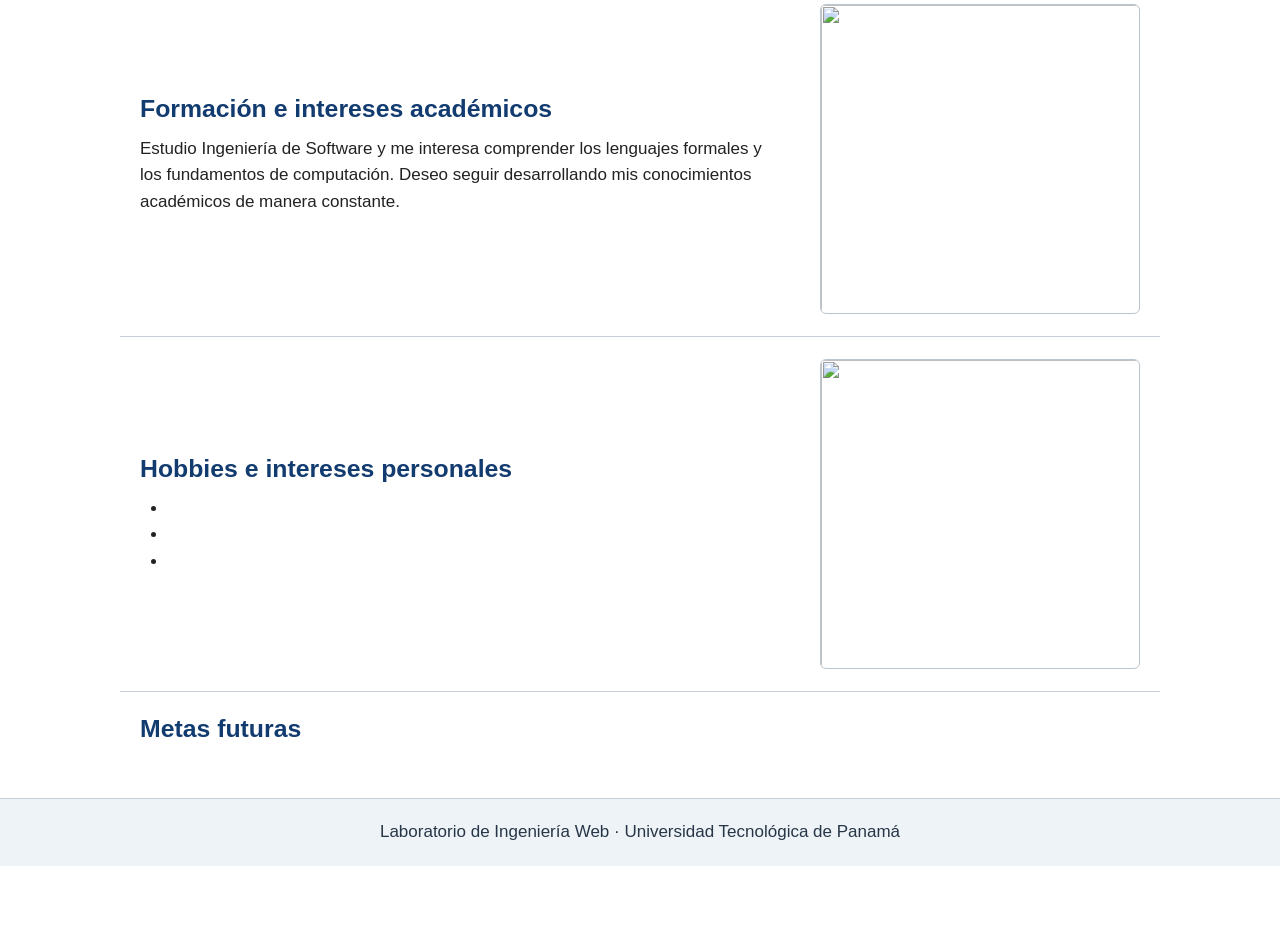
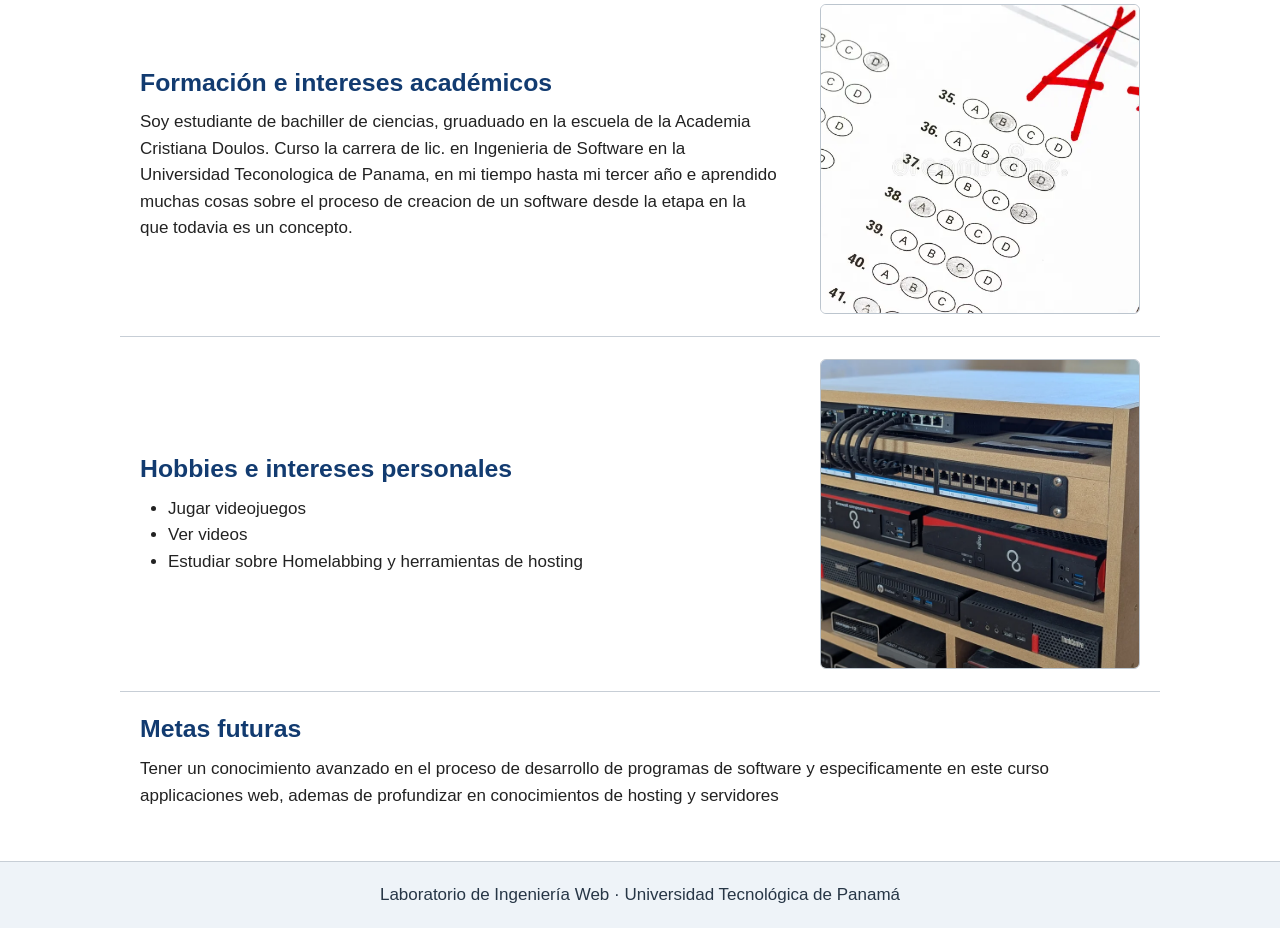
Before and after one commit to YooDoo1/Lab-ING-WEB, a plain HTML site: page laboratorio1_iweb/biografia2.html in a window 1280 px wide. Shown: the part 550-1478 px from the top of the page. Before the commit the page ends 1416 px from the top, so only its background shows below. Drawn offline with Linux system fonts and the light colour scheme.

Commit message:
Actualizacion de informacion de Biografia Dp

```diff
--- a/laboratorio1_iweb/biografia2.html
+++ b/laboratorio1_iweb/biografia2.html
@@ -37,10 +37,10 @@
             <section class="seccion-biografia seccion-con-imagen">
                 <div class="texto-seccion">
                     <h2>Formación e intereses académicos</h2>
-                    <p>Estudio Ingeniería de Software y me interesa comprender los lenguajes formales y los fundamentos de computación. Deseo seguir desarrollando mis conocimientos académicos de manera constante.</p>
+                    <p>Soy estudiante de bachiller de ciencias, gruaduado en la escuela de la Academia Cristiana Doulos. Curso la carrera de lic. en Ingenieria de Software en la Universidad Teconologica de Panama, en mi tiempo hasta mi tercer año e aprendido muchas cosas sobre el proceso de creacion de un software desde la etapa en la que todavia es un concepto.</p>
                 </div>
                 <figure class="imagen-tematica">
-                    <img src="img/"
+                    <img src="img/Exam.webp"
                          alt="">
                 </figure>
             </section>
@@ -50,20 +50,20 @@
                     <h2>Hobbies e intereses personales</h2>
                     <p></p>
                     <ul class="lista-intereses">
-                        <li></li>
-                        <li></li>
-                        <li></li>
+                        <li>Jugar videojuegos</li>
+                        <li>Ver videos</li>
+                        <li>Estudiar sobre Homelabbing y herramientas de hosting</li>
                     </ul>
                 </div>
                 <figure class="imagen-tematica">
-                    <img src="img/"
+                    <img src="img/homelabb.webp"
                          alt="">
                 </figure>
             </section>
 
             <section class="seccion-biografia metas">
                 <h2>Metas futuras</h2>
-                <p></p>
+                <p>Tener un conocimiento avanzado en el proceso de desarrollo de programas de software y especificamente en este curso applicaciones web, ademas de profundizar en conocimientos de hosting y servidores</p>
             </section>
         </article>
     </main>
```
Also changed, not shown: laboratorio1_iweb/img/Exam.webp (added), laboratorio1_iweb/img/homelabb.webp (added).
